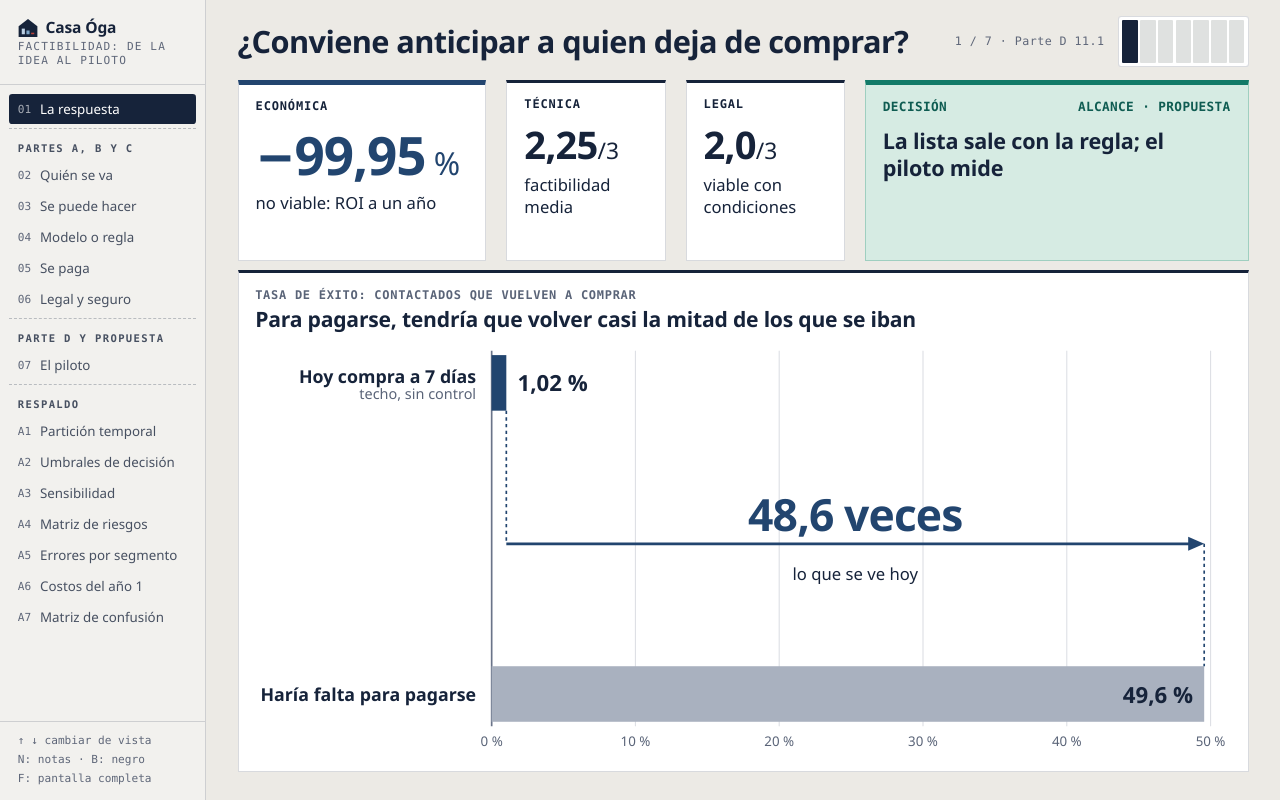
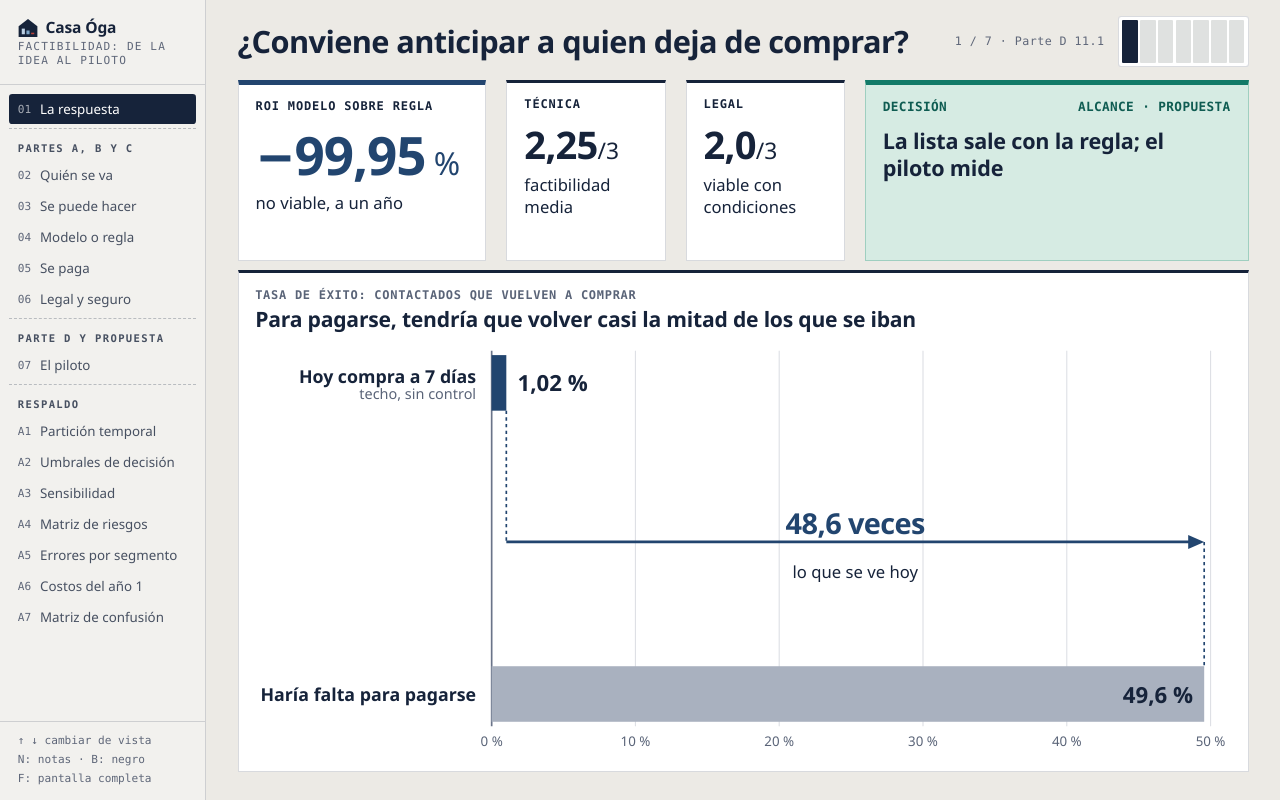
Before and after one commit to SebasCaules/TP_82.21-Data-Driven, a React (Vite) app in the folder e3/: page /#v01 in a window 1280 px wide. Built offline with nearby package versions, Linux system fonts and the light colour scheme.

Commit message:
E3 auditoría 28/10, verificación: V01 rotula el ROI como del modelo sobre la regla y achica el 48,6

```diff
--- a/e3/src/vistas/V01_Respuesta.jsx
+++ b/e3/src/vistas/V01_Respuesta.jsx
@@ -4,7 +4,7 @@
 //
 // - Banda (28/10): un número por tarjeta y la central primero, a la izquierda (N0-6). Central: el ROI del
 //   modelo sobre la regla a un año (G40, D3.economia.observada.modelo_roi_pct), la cifra que decide que la
-//   lista salga sin modelo y la única al tamaño máximo; fragmento «no viable: ROI a un año» (veredicto y
+//   lista salga sin modelo y la única al tamaño máximo; rótulo «ROI modelo sobre regla», fragmento «no viable, a un año» (veredicto y
 //   escala de la tarjeta Económica de C3, sin la cifra). Después el puntaje técnico (F16, D3.tecnica) y el
 //   legal (H40). D3 no trae la Parte C: el 2,0 sale de la tarjeta «Legal» de la diapositiva 2 de C3, como
 //   texto. Debajo de cada cifra, la escala de su tarjeta de C3; el resto (el límite técnico, las seis
@@ -49,8 +49,13 @@ const S_EQ = U.s_equilibrio_con_descuento
 const VECES = U.veces_con_descuento
 
 const SOBRE_TEC = `/${fijo(T.escala[T.escala.length - 1].hasta, 0)}`
-// «ROI −99,95 % a un año» (escala de la tarjeta Económica de C3) sin la cifra: «ROI a un año».
-const ROI_A = plano(ECO.escala).replace(/\s*[−-]?[\d.,]+\s*%/, '')
+// «ROI −99,95 % a un año» (escala de la tarjeta Económica de C3) sin la cifra.
+// (28/10) El −99,95 % es modelo_roi_pct: el ROI de sumar el modelo sobre la regla, no el del proyecto. Lo
+// dice el rótulo (≤ 22 caracteres); «no viable: ROI del modelo sobre la regla, a un año» como fragmento
+// partía en dos renglones y sacaba las tarjetas de la banda a 1366 y 1920. El fragmento queda con el
+// veredicto y el horizonte de la escala de C3 («ROI −99,95 % a un año» → «a un año»).
+const ROT_ECO = 'ROI modelo sobre regla'
+const HORIZONTE = plano(ECO.escala).replace(/^ROI\s*[−-]?[\d.,]+\s*%\s*/, '')
 
 const DECISION = decision('D-PRO', {
   llano_corto: 'La lista sale con la regla; el piloto mide',
@@ -99,7 +104,7 @@ function BarrasVeces({ w, h, k }) {
   const alto = Math.max(22, Math.min(disp * 0.17, 50 * k))
   // La cota del medio: el «48,6 veces» toma lo que dejan las barras, con tope por debajo de la cifra
   // central de la banda (regla 3: una sola cifra al tamaño máximo).
-  const fBig = Math.max(24, Math.min(disp * 0.17, 40 * k))
+  const fBig = Math.max(20, Math.min(disp * 0.12, 26 * k))
 
   const y1 = padTop + alto / 2 + 4
   const y2 = padTop + disp - alto / 2 - 4
@@ -198,11 +203,11 @@ export default function V01Respuesta() {
       <Banda dcs={[DECISION]}>
         <div className="tarjeta e2-central" style={{ gridColumn: 'span 3' }}
              title={`ROI del modelo sobre la regla a un año, escenario esperado: ${pctDirecto(ROI, 2)}. ${plano(ECO.texto)}`}>
-          <span className="kpi-lbl"><span>{ECO.area}</span></span>
+          <span className="kpi-lbl"><span>{ROT_ECO}</span></span>
           <div className="ban-par">
             <div className="par-item par-unico"><Cifra texto={pctDirecto(ROI, 2)} /></div>
           </div>
-          <p className="e2-linea">{`${plano(ECO.valor).toLowerCase()}: ${ROI_A}`}</p>
+          <p className="e2-linea">{`${plano(ECO.valor).toLowerCase()}, ${HORIZONTE}`}</p>
         </div>
 
         <div className="tarjeta" style={{ gridColumn: 'span 2' }}
```
